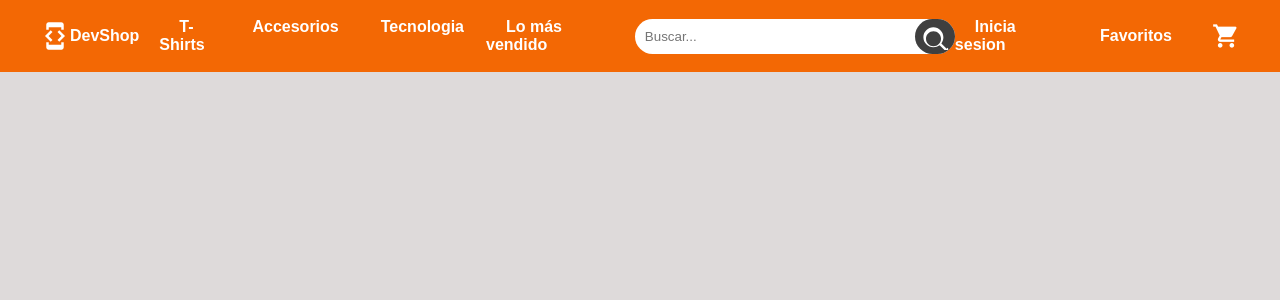
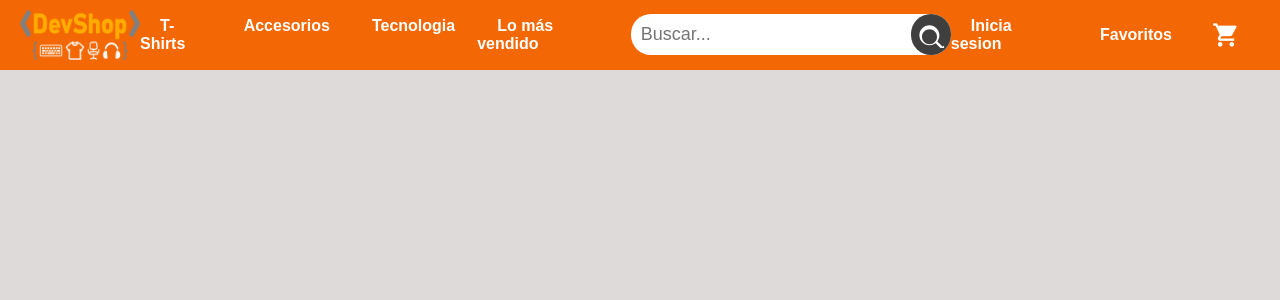
Before and after one commit to jluchett/ProjectE_front, a React (Vite) app: page / in a window 1280 px wide. Shown: the top 300 px of the page. Built offline with nearby package versions, Linux system fonts and the light colour scheme.

Commit message:
Agregado icono y mejorado estilos

```diff
--- a/src/components/navBar/navBar.css
+++ b/src/components/navBar/navBar.css
@@ -6,13 +6,11 @@
   align-items: center;
   background-color: rgba(244,102,0,0.979); /* Cambiamos el color a anaranjado */
   color: #fff;
-  padding: 15px 20px; /* Aumentamos el padding para hacer la barra más gruesa */
+  padding: 10px 20px; /* Aumentamos el padding para hacer la barra más gruesa */
   font-family: "Arial", sans-serif; /* Cambiamos la fuente a Arial o cualquier otra que prefieras */
 }
 
-.logo i{
-  font-size: 30px;
-}
+
 .categories-menu {
   list-style: none;
   display: flex;
@@ -37,14 +35,14 @@
 
 /* Estilos para los enlaces del menú al pasar el cursor */
 .navbar a:hover {
-  background-color: orange;
+  background-color: rgb(177, 97, 31);
 }
 .logo a {
   display: flex;
   justify-content: center; /* Centra horizontalmente */
   align-items: center; /* Centra verticalmente */
-  padding-top: 6px;
-  padding-bottom: 6px;
+  padding: 0;
+  margin: 0;
 }
 
 .cart a {
@@ -58,3 +56,6 @@
 .cart i{
   font-size: 28px;
 }
+.logo img{
+  max-width: 120px;
+}
--- a/src/components/navBar/navBar.jsx
+++ b/src/components/navBar/navBar.jsx
@@ -9,8 +9,7 @@ const Navbar = () => {
     <nav className="navbar">
       <section className="logo">
         <Link to="/">
-          <i className="material-icons">developer_mode</i>
-          <span>DevShop</span>
+          <img src="/src/icons/LogoDS.png" alt="DevShop" />
         </Link>
       </section>
 
--- a/src/components/searchBar/searchBar.css
+++ b/src/components/searchBar/searchBar.css
@@ -10,6 +10,7 @@
   border-radius: 20px;
   width: 300px;
   padding: 10px;
+  font-size: 18px;
 }
 
 .search-button {
@@ -20,7 +21,7 @@
   border-radius: 50px;
   position: relative;
   margin-left: -40px; /* Para superponer ligeramente el botón sobre el input */
-  transition: background-color 0.3s ease;
+  transition: 0.3s ease;
 }
 
 .search-button svg {
```
Also changed, not shown: src/icons/LogoDS.png (added), src/icons/LogoDS2.png (added).
